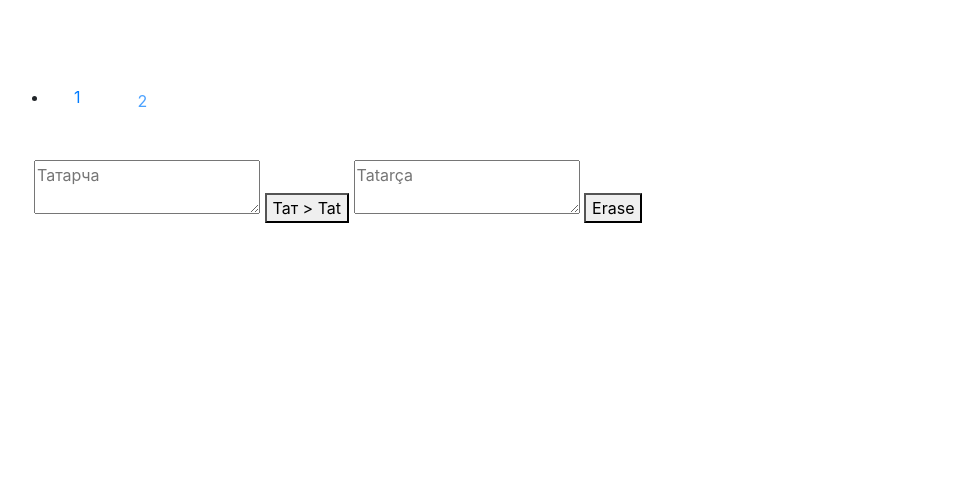
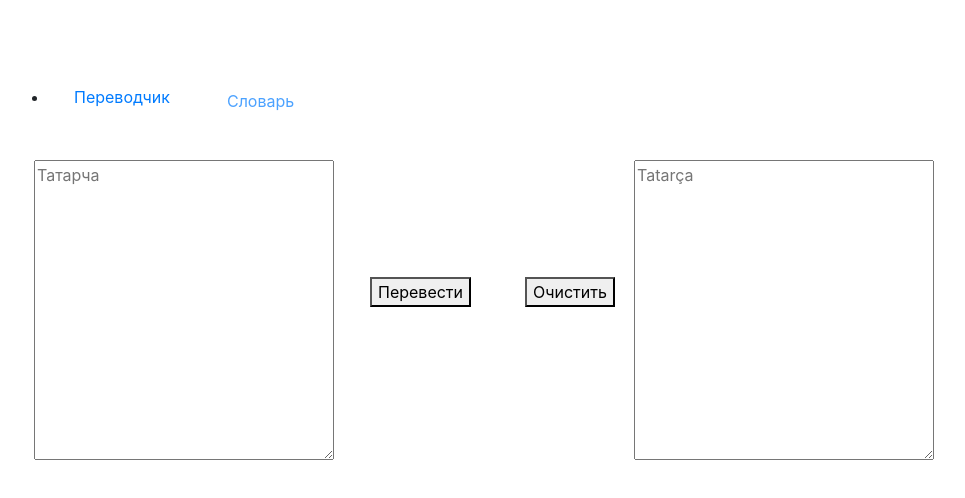
Before and after one commit to DamirZaripov16/interpreter, a website with bundled scripts: page src/index.html in a window 1280 px wide. Shown: the whole page, without its empty margins (156-1121 px from the left). Built offline with nearby package versions, Linux system fonts and the light colour scheme.

Commit message:
Position fixed

```diff
--- a/src/app/style.css
+++ b/src/app/style.css
@@ -1,3 +1,5 @@
+/* Tabs */
+
 .tabs-container {
     max-width: 1000px;
     margin: 50px auto;
@@ -44,3 +46,38 @@
 .tabs-panel.active {
     display: block;
 }
+
+/* Content */
+
+.translite {
+    width: 300px;
+    height: 300px;
+}
+
+#transliteTatCyr{
+    float: left;
+}
+
+#transliteTatLat{
+    float: right;
+}
+
+#runWrapper{
+    float: left;
+    margin-left: 4%;
+    margin-top: 13%;
+}
+
+#eraseWrapper{
+    float: left;
+    margin-left: 6%;
+    margin-top: 13%;
+}
+
+#searchWrapper{
+    margin-left: 35%;
+}
+
+#test{
+    margin-right: 3%;
+}
--- a/src/index.html
+++ b/src/index.html
@@ -15,24 +15,31 @@
 <div class="tabs-container">
     <ul class="tabs">
         <li class="active">
-            <a href="">1</a>
+            <a href="">Переводчик</a>
         </li>
         <li>
-            <a href="">2</a>
+            <a href="">Словарь</a>
         </li>
     </ul>
     <div class="tabs-content">
         <div class="tabs-panel active" data-index="0">
-            <textarea id="transliteTatCyr" placeholder="Татарча"></textarea>
-            <button id="transliteRun">Тат > Tat</button>
-            <textarea id="transliteTatLat" placeholder="Tatarça" readonly></textarea>
-            <button id="transliteClear">Erase</button>
+            <textarea id="transliteTatCyr" class="translite" placeholder="Татарча"></textarea>
+            <div id="runWrapper">
+                <button id="transliteRun" class="button">Перевести</button>
+            </div>
+            <textarea id="transliteTatLat" class="translite" placeholder="Tatarça" readonly></textarea>
+            <div id="eraseWrapper">
+                <button id="transliteClear" class="button">Очистить</button>
+            </div>
         </div>
         <div class="tabs-panel" data-index="1">
-            <label for="searchForm">Введите слово на русском/татарском</label>
-            <form id="searchForm" class="search2" method="post" action="http://google.com"/>
-            <input class="search2" id="test" type="text" name="search"/>
-            <button>Search</button>
+            <div id="searchWrapper">
+                <label for="searchForm">Введите слово на русском/татарском</label>
+                <form id="searchForm"  class="search2" method="post" action="http://google.com"/>
+                <input class="search2" id="test" type="text" name="search" required/>
+                <button>Search</button>
+            </div>
+
         </div>
     </div>
 </div>
```
